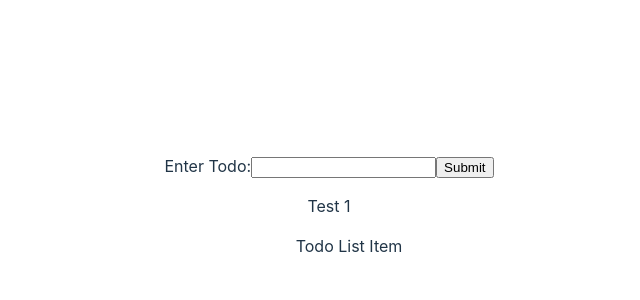
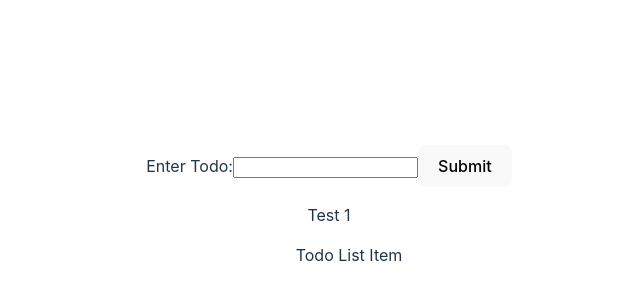
Before and after one commit to FahadKamal84/react-todo, a React (Vite) app in the folder frontend/: page / in a window 1280 px wide. Shown: the part 186-486 px from the top of the page, without its empty margins (311-951 px from the left). Built offline with nearby package versions, Linux system fonts and the light colour scheme.

Commit message:
replace input tag with button

```diff
--- a/frontend/src/App.jsx
+++ b/frontend/src/App.jsx
@@ -10,7 +10,7 @@ function App() {
       <form >
         <label htmlFor="todo">Enter Todo:</label>
         <input type="text" name="todoitem" id="todo"></input>
-        <input type="submit" value="Submit"></input>
+        <button type="submit">Submit</button>
       </form >
 
       <TodoList todos={todos}/>
```
